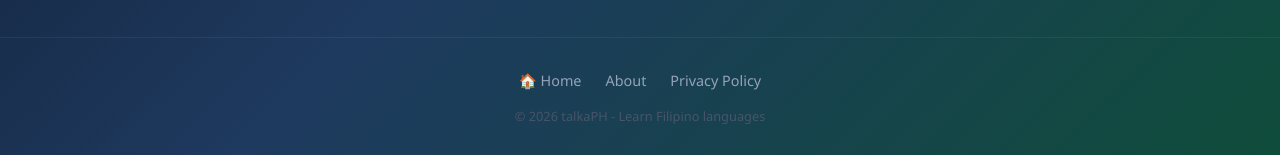
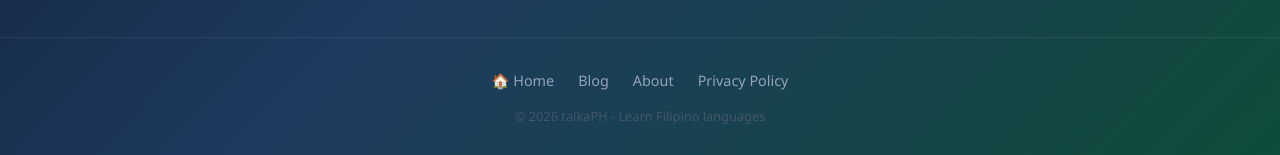
Before and after one commit to schoolprobuddy/talkaph, a Next.js app: page /learn in a window 1280 px wide. Shown: the part 653-808 px from the top of the page. Built offline with nearby package versions, Linux system fonts and the light colour scheme.

Commit message:
Update page.js

```diff
--- a/app/learn/page.js
+++ b/app/learn/page.js
@@ -147,7 +147,7 @@ export default function LearnPage() {
     }}>
       <nav style={{ padding: "1.5rem 2rem", display: "flex", justifyContent: "space-between", alignItems: "center" }}>
         <Link href="/" style={{ textDecoration: "none" }}>
-          <span style={{ fontSize: "1.5rem", fontWeight: "800" }}>talka<span style={{ color: "#fbbf24" }}>PH</span></span>
+          <span style={{ fontSize: "1.5rem", fontWeight: "800", color: "#fff" }}>talka<span style={{ color: "#fbbf24" }}>PH</span></span>
         </Link>
       </nav>
 
@@ -301,6 +301,7 @@ export default function LearnPage() {
       <footer style={{ textAlign: "center", padding: "2rem 1rem", borderTop: "1px solid rgba(255,255,255,0.06)" }}>
         <nav style={{ display: "flex", justifyContent: "center", flexWrap: "wrap", gap: "1.5rem", marginBottom: "1rem" }}>
           <Link href="/" style={{ color: "#94a3b8", textDecoration: "none", fontSize: "0.9rem" }}>🏠 Home</Link>
+          <Link href="/blog" style={{ color: "#94a3b8", textDecoration: "none", fontSize: "0.9rem" }}>Blog</Link>
           <Link href="/about" style={{ color: "#94a3b8", textDecoration: "none", fontSize: "0.9rem" }}>About</Link>
           <Link href="/privacy" style={{ color: "#94a3b8", textDecoration: "none", fontSize: "0.9rem" }}>Privacy Policy</Link>
         </nav>
```
